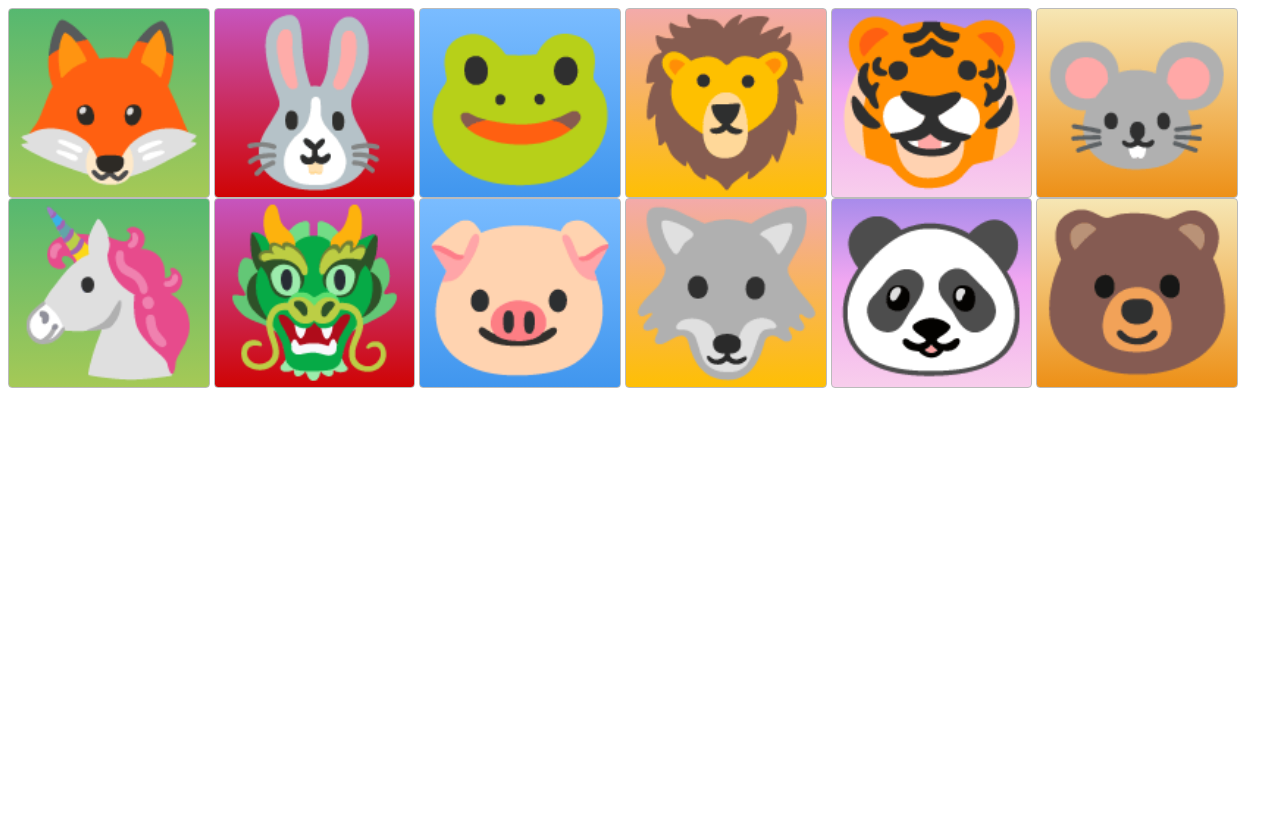
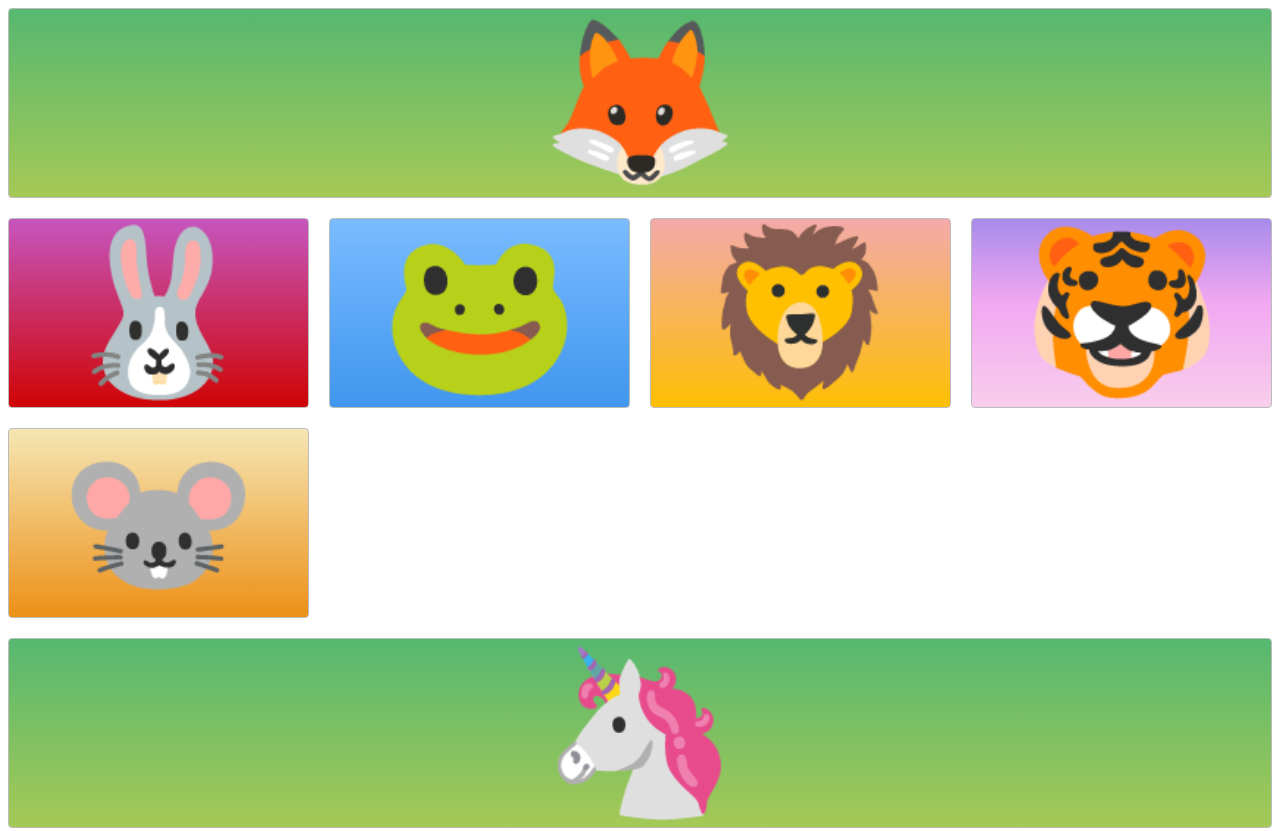
Before and after one commit to ayeshamatwadia/FrontEndUdemy, a plain HTML site: page cssGrideAndLayout/files/index.html in a window 1280 px wide. Shown: the top 831 px of the page. Before the commit the page ends 800 px from the top, so only its background shows below. Drawn offline with Linux system fonts and the light colour scheme.

Commit message:
css grid part one

```diff
--- a/cssGrideAndLayout/files/index.html
+++ b/cssGrideAndLayout/files/index.html
@@ -9,6 +9,7 @@
   <link rel="stylesheet" type="text/css" href="./style.css">
 </head>
 <body>
+  <div class="container">
     <div class="zone green">🦊</div>
     <div class="zone red">🐰</div>
     <div class="zone blue">🐸</div>
@@ -21,5 +22,6 @@
     <div class="zone yellow">🐺</div>
     <div class="zone purple">🐼</div>
     <div class="zone brown">🐻</div>
+  </div>
 </body>
 </html>
--- a/cssGrideAndLayout/files/style.css
+++ b/cssGrideAndLayout/files/style.css
@@ -1,6 +1,36 @@
+.container {
+    display: grid;
+    gap: 20px;
+    grid-template-columns: repeat(auto-fill, minmax(300px, 1fr));
+    /* grid-template-columns: (auto-fill, minmax(200px, 1fr)); */
+    grid-template-rows: 1fr;
+    /* grid-template-columns: 300px 300px 300px; */
+    /* grid-template-columns: 25% 25% 25% 25%; */
+    /* you can use a fr - fraction instead of px or percentages to
+       get a more responsive grid
+    */
+    /* grid-template-columns: 1fr 1fr 2fr; */
+    /* we can also define rows */
+    /* we can use the repeat function to repeat the grid template */
+    /* we can use the auto to fill the amount of space given */
+    /* grid-template-columns: auto 1fr 2fr; */
+    /* justify items property - default is stretch aligned to rows */
+    /* justify-items: end; */
+    /* align items relates to the content for a column */
+    /* align-items: baseline; */
+    /* making it 100 responsive */
+}
+
+.green {
+  /* what if you want to target an item and you don't want it to be symetrical */
+  grid-column-start: 1;
+  /* -1 means the end, ie span the entire area */
+  grid-column-end: -1;
+}
+
 .zone {
     cursor:pointer;
-    display:inline-block;
+    /* display:inline-block; */
     text-align: center;
     font-size:10em;
     border-radius:4px;
```
Lines whose indentation alone changed are shown as unchanged.
